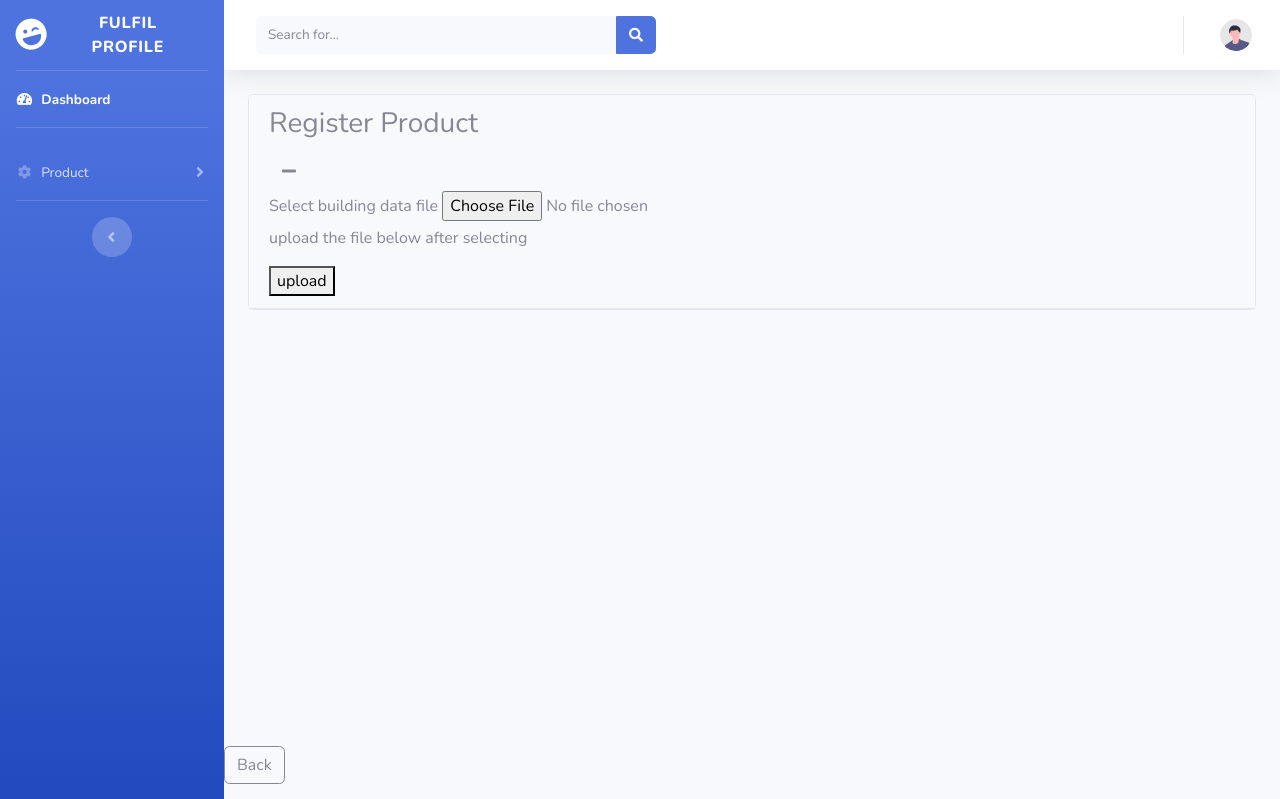
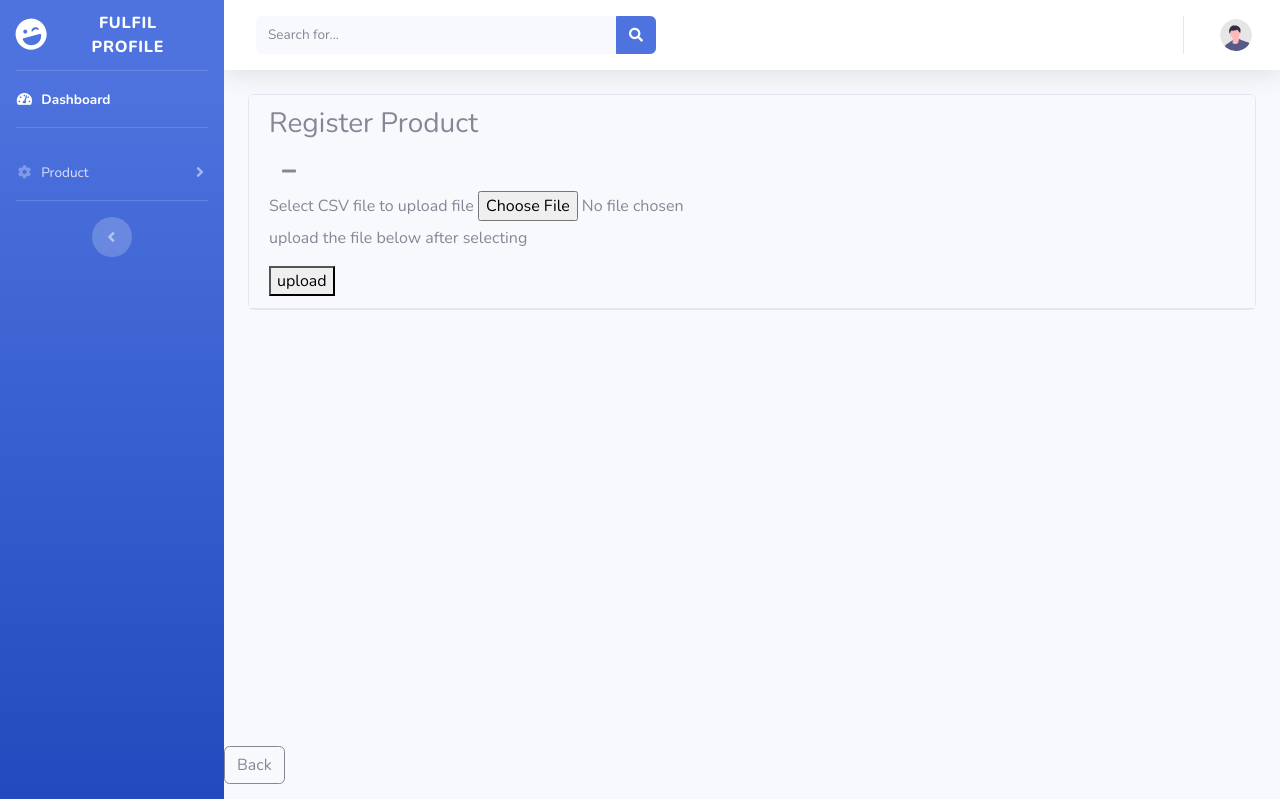
Before and after one commit to Emmywise/fulfil, a Django app: page /upload/product/ in a window 1280 px wide. Shown: the top 799 px of the page. Run offline with Django 3.2, Linux system fonts and the light colour scheme; some libraries are stand-ins or nearby versions.

Commit message:
edit upload html file

```diff
--- a/item/templates/item/upload-product.html
+++ b/item/templates/item/upload-product.html
@@ -25,7 +25,7 @@
                 {% else %}
                 <form method="post" enctype="multipart/form-data">
                     {% csrf_token %}
-                    <label>Select building data  file</label>
+                    <label>Select CSV file to upload  file</label>
                     <input type="file" name="file">
                     <p>upload the file below after selecting</p>
                     <button type="submit">upload</button>
```
